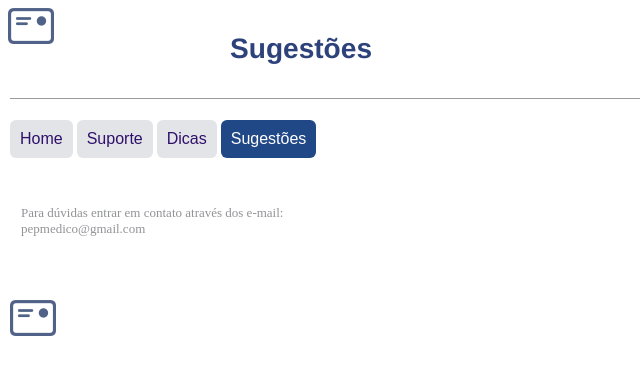
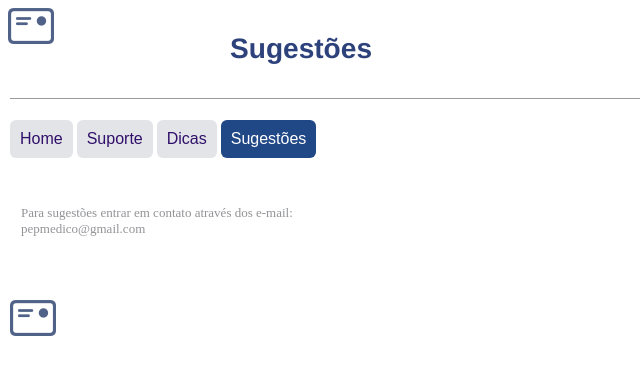
Before and after one commit to forappmobile/forappmobile.github.io, a plain HTML site: page sugestao.html in a window 1280 px wide. Shown: the full height of the page, 0-640 px from the left. Drawn offline with Linux system fonts and the light colour scheme.

Commit message:
Update sugestao.html

```diff
--- a/sugestao.html
+++ b/sugestao.html
@@ -114,7 +114,7 @@ padding:1em0;
 
  <pre><font size='2' face='Avenir'>
 
-    Para dúvidas entrar em contato através dos e-mail:
+    Para sugestões entrar em contato através dos e-mail:
     pepmedico@gmail.com
         <!-- <ol>Este aplicativo é composto pelos itens abaixo.
         <i>Agenda,</i>
```
